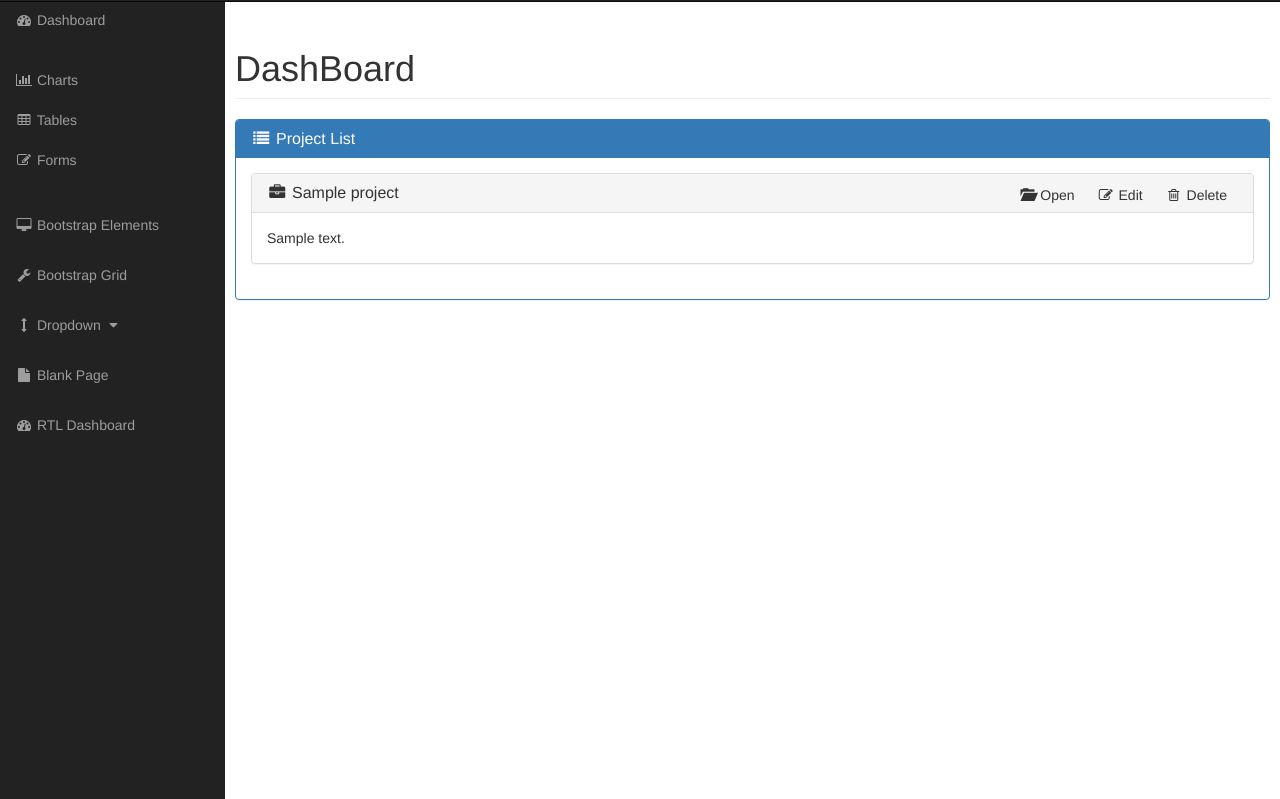
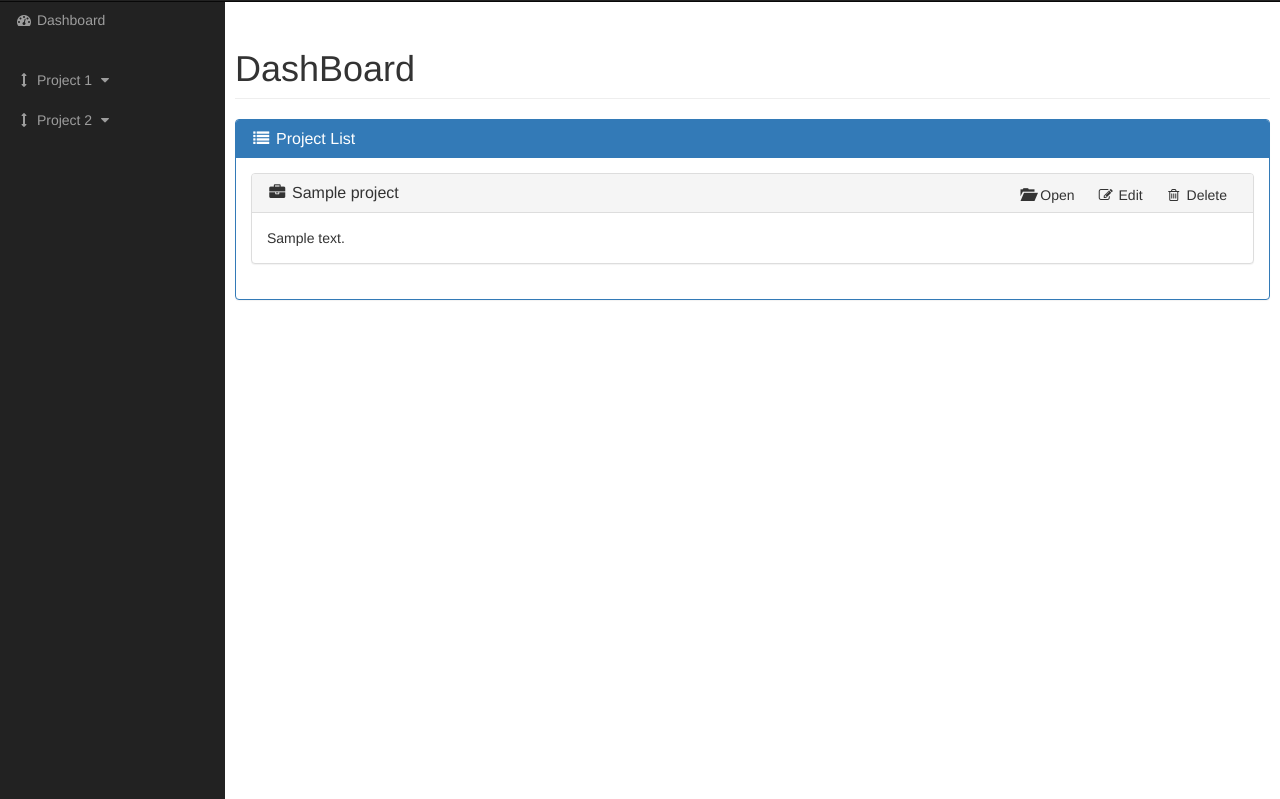
Before and after one commit to CS673S15-Group1-Team1/RequireTracker, a Django app: template ProjMgmt/requirements/templates/DashBoard.html in a window 1280 px wide. Shown: the part 51-850 px from the top of the page. Run offline with Django 3.2, Linux system fonts and the light colour scheme; the template is opened without the code that fills it: most values are stand-ins (such as "Sample title", 1, 10 or a date in 2020); some libraries are stand-ins or nearby versions.

Commit message:
bugfix/removeuselessbutton
Home.html & SidebarBase.html
	Remove useless button

```diff
--- a/ProjMgmt/requirements/templates/SideBarBase.html
+++ b/ProjMgmt/requirements/templates/SideBarBase.html
@@ -10,7 +10,7 @@
                 </li>
             </ul>
             <ul class="nav nav-sidebar">
-            <li>
+<!--             <li>
                 <a href="charts.html"><i class="fa fa-fw fa-bar-chart-o"></i> Charts</a>
             </li>
             <li>
@@ -25,24 +25,62 @@
             </li>
             <li>
                 <a href="bootstrap-grid.html"><i class="fa fa-fw fa-wrench"></i> Bootstrap Grid</a>
-            </li>
+            </li> -->
             <li>
-                <a href="javascript:;" data-toggle="collapse" data-target="#demo"><i class="fa fa-fw fa-arrows-v"></i> Dropdown <i class="fa fa-fw fa-caret-down"></i></a>
+                <a href="javascript:;" data-toggle="collapse" data-target="#demo"><i class="fa fa-fw fa-arrows-v"></i> Project 1 <i class="fa fa-fw fa-caret-down"></i></a>
                 <ul id="demo" class="collapse">
                     <li>
-                        <a href="#">Dropdown Item</a>
+                        <a href="#">Project Stories</a>
                     </li>
                     <li>
-                        <a href="#">Dropdown Item</a>
+                        <a href="#">Iteration 1</a>
+                    </li>
+                    <li>
+                        <a href="#">Iteration 2</a>
+                    </li>
+                    <li>
+                        <a href="#">Ice Box</a>
+                    </li>
+                    <li>
+                        <a href="#">Communication</a>
+                    </li>
+                    <li>
+                        <a href="#">Issues</a>
                     </li>
                 </ul>
             </li>
             <li>
+                <a href="javascript:;" data-toggle="collapse" data-target="#demo"><i class="fa fa-fw fa-arrows-v"></i> Project 2 <i class="fa fa-fw fa-caret-down"></i></a>
+                <ul id="demo" class="collapse">
+                    <li>
+                        <a href="#">Project Stories</a>
+                    </li>
+                    <li>
+                        <a href="#">Iteration 1</a>
+                    </li>
+                    <li>
+                        <a href="#">Iteration 2</a>
+                    </li>
+                    <li>
+                        <a href="#">Iteration 3</a>
+                    </li>
+                    <li>
+                        <a href="#">Ice Box</a>
+                    </li>
+                    <li>
+                        <a href="#">Communication</a>
+                    </li>
+                    <li>
+                        <a href="#">Issues</a>
+                    </li>
+                </ul>
+            </li>
+<!--             <li>
                 <a href="blank-page.html"><i class="fa fa-fw fa-file"></i> Blank Page</a>
             </li>
             <li>
                 <a href="index-rtl.html"><i class="fa fa-fw fa-dashboard"></i> RTL Dashboard</a>
-            </li>
+            </li> -->
         </ul>
     </div>
 </div>
```
Also changed, not shown: ProjMgmt/requirements/templates/Home.html (+5 -5 lines).
